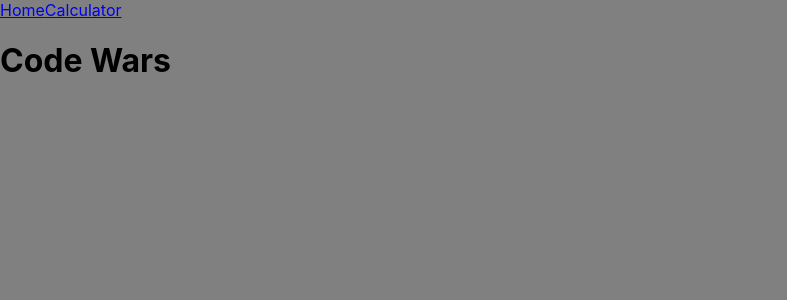
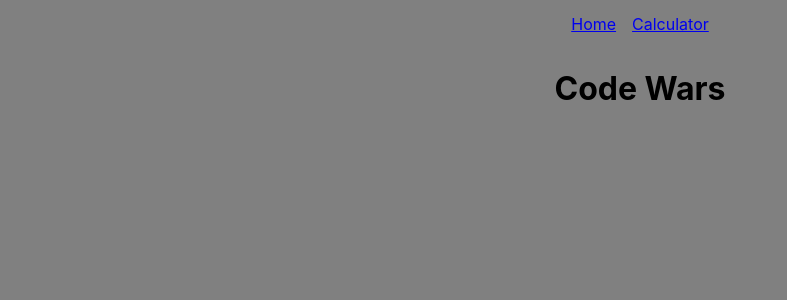
Before and after one commit to csalguera/cw-react, a React (Create React App) app: page / in a window 1280 px wide. Shown: the top 300 px of the page, without its empty margins (0-787 px from the left). Built offline with nearby package versions, Linux system fonts and the light colour scheme.

Commit message:
import react-code-blocks and edit styling

```diff
--- a/package.json
+++ b/package.json
@@ -7,6 +7,7 @@
     "@testing-library/react": "^13.4.0",
     "@testing-library/user-event": "^13.5.0",
     "react": "^18.2.0",
+    "react-code-blocks": "^0.0.9-0",
     "react-dom": "^18.2.0",
     "react-router-dom": "^6.9.0",
     "react-scripts": "5.0.1",
--- a/src/App.css
+++ b/src/App.css
@@ -1,3 +1,11 @@
 body {
   background-color: gray;
 }
+
+.page-container {
+  height: 94vh;
+  display: flex;
+  flex-direction: column;
+  /* justify-content: flex-start; */
+  align-items: center;
+}
--- a/src/components/Nav/Nav.jsx
+++ b/src/components/Nav/Nav.jsx
@@ -1,16 +1,19 @@
 // npm packages
 import { Link } from "react-router-dom"
 
+// styles
+import styles from './Nav.module.css'
+
 const Nav = () => {
   return (
-    <>
+    <div className={styles['nav-bar']}>
       <Link to='/'>
         Home
       </Link>
       <Link to='/calculator'>
         Calculator
       </Link>
-    </>
+    </div>
   )
 }
 
--- /dev/null
+++ b/src/components/Nav/Nav.module.css
@@ -0,0 +1,11 @@
+.nav-bar {
+  width: 100%;
+  height: 6vh;
+  display: flex;
+  justify-content: center;
+  align-items: center;
+}
+
+.nav-bar * {
+  margin: 0 8px;
+}
--- a/src/pages/Calculator/Calculator.jsx
+++ b/src/pages/Calculator/Calculator.jsx
@@ -1,5 +1,6 @@
 // npm packages
 import { useState } from "react";
+import { CodeBlock, obsidian } from "react-code-blocks";
 
 // styles
 import styles from './Calculator.module.css'
@@ -53,6 +54,7 @@
 
   return (
     <>
+      <main className="page-container">
         <h1>Calculator</h1>
         <div className={styles.container}>
           <h3 className={styles.value}>{value}</h3>
@@ -77,6 +79,20 @@
             </div>
           </form>
         </div>
+        <article className={styles.article}>
+          <h2>Function Explanations</h2>
+          <h3>Add</h3>
+          <CodeBlock
+            text={add}
+            theme={obsidian}
+          />
+          <p>
+            The add function takes in two parameters: a and b <br />
+            In order to prevent concatenation, both values are parsed into integers with the parseInt method <br />
+            Finally, the state of value is set to the sum of arguments a and b.
+          </p>
+        </article>
+      </main>
     </>
   )
 }
--- a/src/pages/Calculator/Calculator.module.css
+++ b/src/pages/Calculator/Calculator.module.css
@@ -42,3 +42,7 @@
 .button-els-container button {
   width: 50px;
 }
+
+.article {
+  width: 500px;
+}
--- a/src/pages/Landing/Landing.jsx
+++ b/src/pages/Landing/Landing.jsx
@@ -1,8 +1,8 @@
 const Landing = () => {
   return (
-    <>
+    <main className="page-container">
       <h1>Code Wars</h1>
-    </>
+    </main>
   )
 }
 
```
Also changed, not shown: 1 other file (tests, documents, lock files or other folders). Lines whose indentation alone changed are shown as unchanged.
